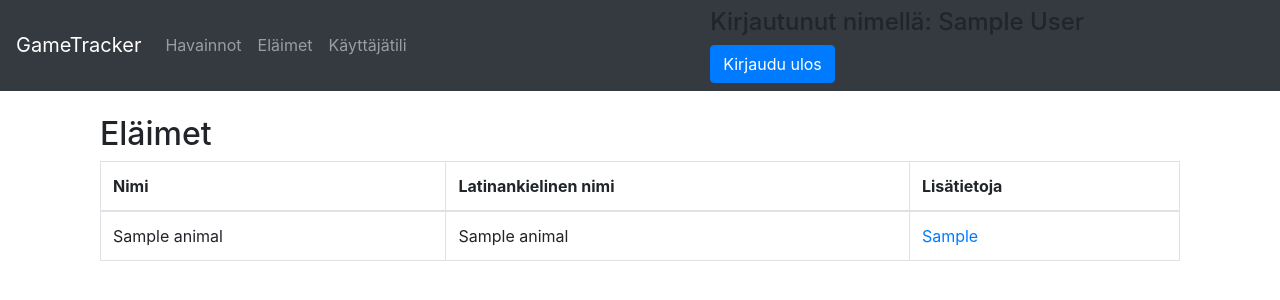
After one commit to LauriTahvanainen/GameTracker, a Flask app: page /animals/list in a window 1280 px wide. The commit adds this page. Shown: the top 300 px of the page. Run offline with Flask 2, Linux system fonts and the light colour scheme; a user stored in the database is signed in; tables that the repository leaves empty hold one stand-in row (values such as "Sample post"); some libraries are stand-ins or nearby versions.

Commit message:
Implement editing and deleting animals.

```diff
--- a/application/animals/forms.py
+++ b/application/animals/forms.py
@@ -1,10 +1,11 @@
 from flask_wtf import FlaskForm
 from wtforms import StringField, validators
+from application.observations.forms import StopEmpty
 
 class addNewAnimalForm(FlaskForm):
     name = StringField("Nimi", [validators.input_required(message='Nimi ei voi olla tyhjä!')], render_kw={"placeholder": "Susi"})
     lat_name = StringField("Latinankielinen nimi", render_kw={"placeholder": "Canis lupus"})
-    info = StringField("Tietoja", [validators.url(message='Tiedon on oltava url-osoite')], render_kw={"placeholder": "URL-osoite. Esim. Wikipedia"})
+    info = StringField("Tietoja", [StopEmpty, validators.url(message='Tiedon on oltava url-osoite')], render_kw={"placeholder": "URL-osoite. Esim. Wikipedia"})
 
     class Meta:
         csrf = False
--- a/application/animals/views.py
+++ b/application/animals/views.py
@@ -27,3 +27,47 @@ def animal_add():
         flash('Eläin lisätty onnistuneesti!')
         return redirect(url_for("animal_add"))
     return render_template("animals/addanimal.html", form=form)
+
+@app.route("/animals/list", methods=["GET"])
+@login_required()
+def animal_list_all():
+    return render_template("animals/listanimals.html", animals=Animal.query.order_by(Animal.name.asc()).all())
+
+@app.route("/animals/edit_or_delete/<animal_id>", methods=["GET", "POST"])
+@login_required(role="ADMIN")
+def animal_edit_or_delete(animal_id):
+    animal = Animal.query.get(animal_id)
+    if request.method == "GET":
+        form = addNewAnimalForm()
+        form.name.data = animal.name
+        form.lat_name.data = animal.lat_name
+        form.info.data = animal.info
+        return render_template("animals/editordelete.html", animal=animal, form=form)
+
+    form = addNewAnimalForm(request.form)
+    print(form.name.data)
+    print(form.lat_name.data)
+    print(form.info.data)
+    if form.validate():
+        try:
+            animalToEdit = Animal.query.get(animal_id)
+            animalToEdit.name = form.name.data
+            animalToEdit.lat_name = form.lat_name.data
+            animalToEdit.info = form.info.data
+            db.session().commit()
+        except:
+            return render_template("animals/listanimals.html", animals=Animal.query.order_by(Animal.name.asc()).all(), error="Muokatessa tapahtui virhe! Eläintä ei muokattu!")
+        flash("Eläintä muokattu onnistuneesti!")
+        return redirect(url_for("animal_list_all"))
+    return render_template("animals/editordelete.html", animal=animal, form=form)
+
+@app.route("/animals/delete/<animal_id>", methods=["POST"])
+@login_required(role="ADMIN")
+def animal_delete(animal_id):
+    try:
+        Animal.query.filter_by(animal_id=animal_id).delete()
+        db.session().commit()
+    except:
+        return render_template("animals/listanimals.html", animals=Animal.query.order_by(Animal.name.asc()).all(), error="Poistettaessa tapahtui virhe! Eläintä ei poistettu!")
+    flash("Eläin poistettu onnistuneesti")
+    return redirect(url_for("animal_list_all"))
--- /dev/null
+++ b/application/templates/animals/listanimals.html
@@ -0,0 +1,27 @@
+{% extends "layout.html" %}
+
+{% block body %}
+<div class="container">
+    <h2>Eläimet</h2>
+    <table class="table table-bordered">
+        <thead>
+            <tr>
+                <th>Nimi</th>
+                <th>Latinankielinen nimi</th>
+                <th>Lisätietoja</th>
+            </tr>
+        </thead>
+        <tbody>
+            {% for animal in animals %}
+                    <td>{{ animal.name }}</td>
+                    <td>{{ animal.lat_name }}</td>
+                    <td><a href={{ animal.info }}>{{ animal.info }}</a></td>
+                    {% if current_user.get_urole() == 'ADMIN' %}
+                    <td><a href={{ url_for('animal_edit_or_delete', animal_id=animal.animal_id) }} class="btn btn-primary">Muokkaa tai poista</a></td>
+                    {% endif %}
+            </tr>
+            {% endfor %}
+        </tbody>
+    </table>
+</div>
+{% endblock %}
--- a/application/templates/animals/menu.html
+++ b/application/templates/animals/menu.html
@@ -3,5 +3,6 @@
 {% block body %}
 <div>
     <p><a href="{{ url_for('animal_add') }}">Lisää eläin</a></p>
+    <p><a href="{{ url_for('animal_list_all') }}">Tarkastele eläimiä</a></p>
 </div>
 {% endblock %}
--- a/application/templates/layout.html
+++ b/application/templates/layout.html
@@ -45,10 +45,10 @@
 
         {% if current_user.is_authenticated %}
         <h4 style="margin-right: 5%">Kirjautunut nimellä: {{ current_user.name }} </h4>
-        <a href="{{ url_for('auth_logout') }}">Kirjaudu ulos</a>
+        <a href="{{ url_for('auth_logout') }}" class="btn btn-primary">Kirjaudu ulos</a>
         {% else %}
-        <a style="margin-inline-end: 5%" href="{{ url_for('auth_login') }}">Kirjaudu</a>
-        <a href="{{ url_for('auth_create') }}">Luo uusi käyttäjä</a>
+        <a style="margin-inline-end: 5%" href="{{ url_for('auth_login') }}" class="btn btn-primary">Kirjaudu</a>
+        <a href="{{ url_for('auth_create') }}" class="btn btn-primary">Luo uusi käyttäjä</a>
         {% endif %}
       </div>
     </div>
```
Also changed, not shown: application/templates/animals/editordelete.html (added, +50 -0 lines).
